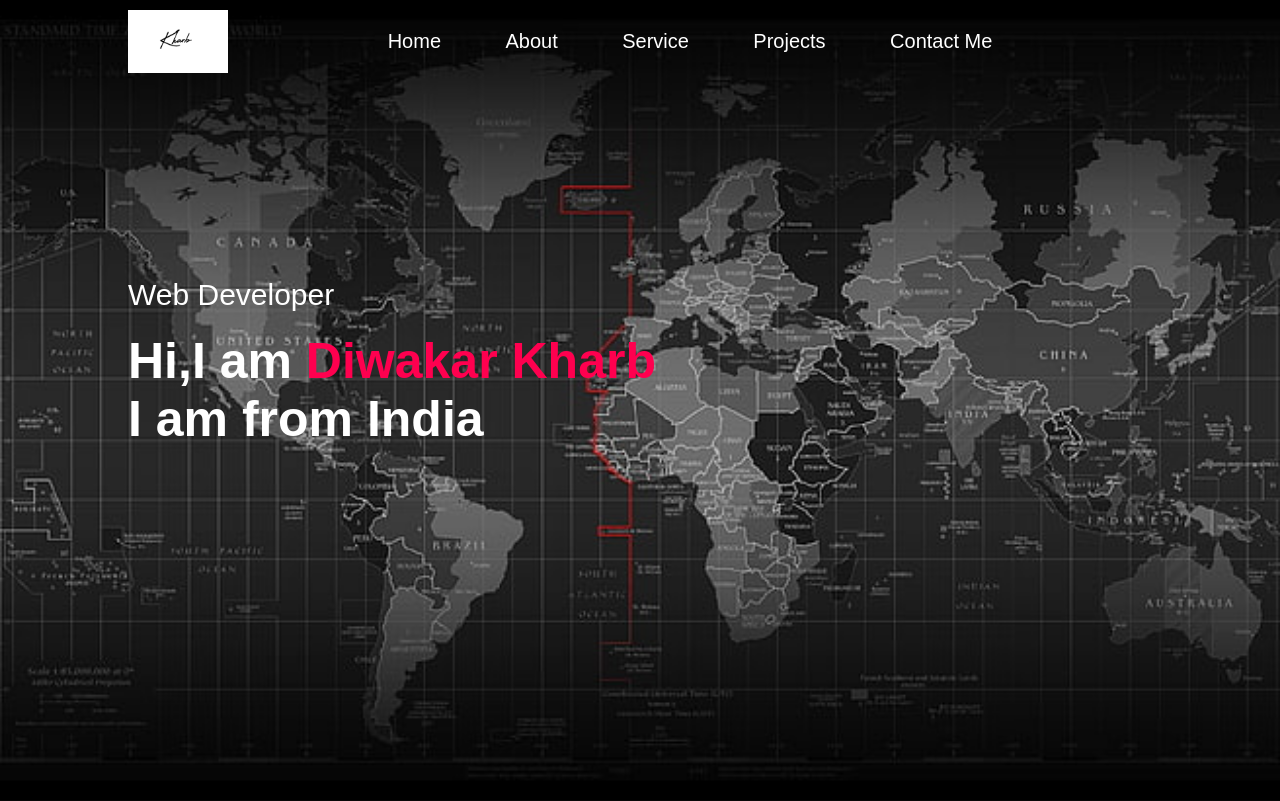
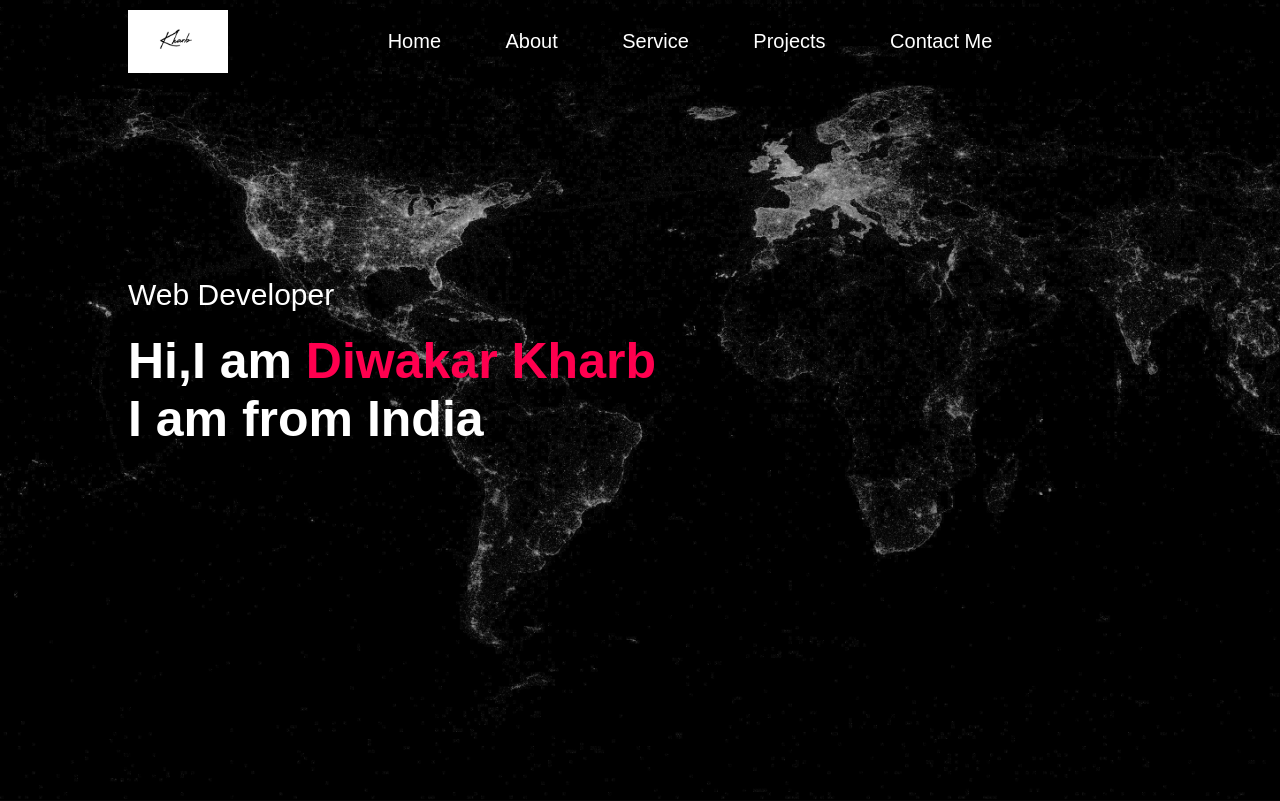
Before and after one commit to DiwakarKharb/diwakar, a plain HTML site: page index.html in a window 1280 px wide. Shown: the top 801 px of the page. Drawn offline with Linux system fonts and the light colour scheme.

Commit message:
Update style.css

```diff
--- a/style.css
+++ b/style.css
@@ -16,7 +16,7 @@ body{
 #header{
     width: 100%;
     height: 100vh;
-    background-image: url(bg.jpg);
+    background-image: url(w.jpg);
     background-size: cover;
     background-position: centre;
 
```
